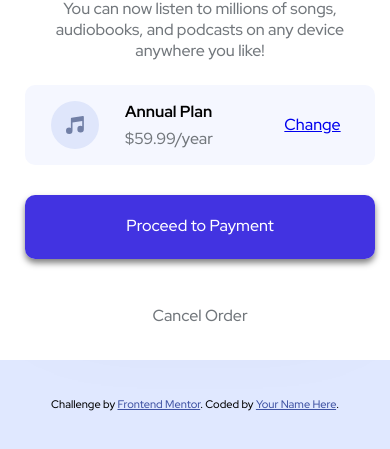
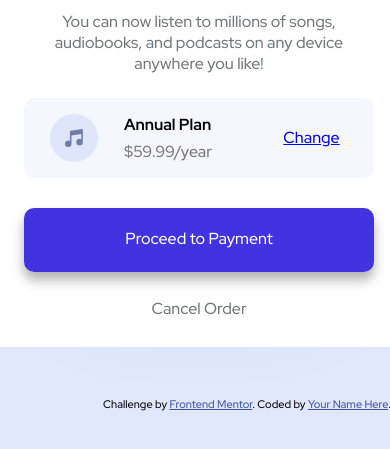
Before and after one commit to vaishak10/order-summary-component-main, a plain HTML site: page index.html in a window 390 px wide. Shown: the part 367-816 px from the top of the page. Drawn offline with Linux system fonts and the light colour scheme.

Commit message:
responsive design completion

```diff
--- a/styles.css
+++ b/styles.css
@@ -39,18 +39,38 @@ h1 {
     margin:5rem auto;
     height: 500px;
     max-width: 500px;
-    position: relative;
-    right: -5px;
 }
 @media (max-width: 576px)
 {
     .order-summary-card {
         margin: 2rem auto;
         max-width: 90%;
+        position: relative;
+        right: -52px;
     }
     .container {
         margin: 6rem auto;
         max-width: 90%;
+        position: relative;
+        right: 52px;
+    }
+}
+@media (max-width: 412px)
+{
+    .container {
+        margin: 6rem auto;
+        max-width: 80%;
+        position: relative;
+        right: 48px;
+    }
+}
+@media (max-width: 360px)
+{
+    .container {
+        margin: 6rem auto;
+        max-width: 70%;
+        position: relative;
+        right: 24px;
     }
 }
 .header {
@@ -113,14 +133,15 @@ h1 {
     height: 44px;
     width: 350px;
     margin: 1em 0 1em 0;
-    box-shadow: 0px 4px 6px rgb(0 0 0 / 50%);
+    box-shadow: 0px 8px 12px rgb(0 0 0 / 30%);
 }
 .proceed-button:hover {
     background-color: rgba(56, 41, 224, 0.7);
 }
 .cancel-link{
     cursor: pointer;
-    margin-bottom: 34px;
+    margin-bottom: 28px;
+    margin-top: -4px;
 }
 .cancel-link:hover {
     color: rgba(56, 41, 224, 0.9);
```
Also changed, not shown: 1 other file.
